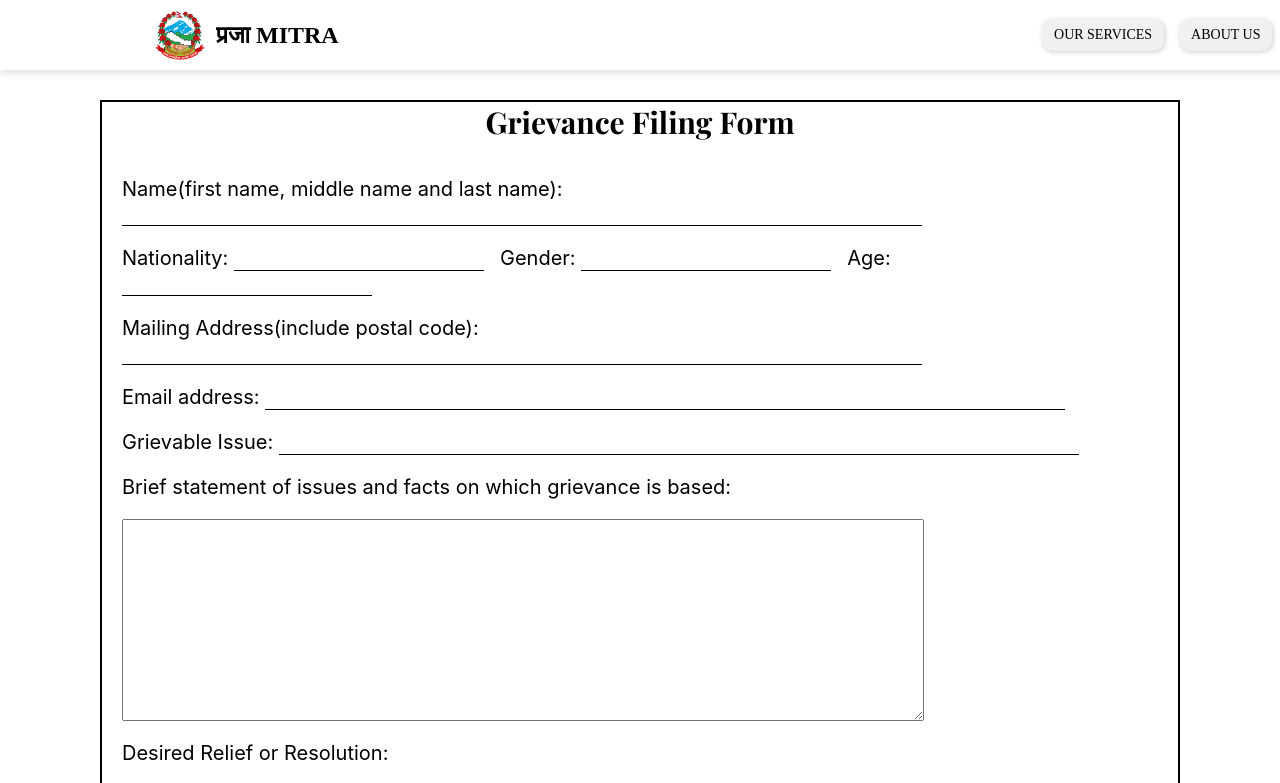
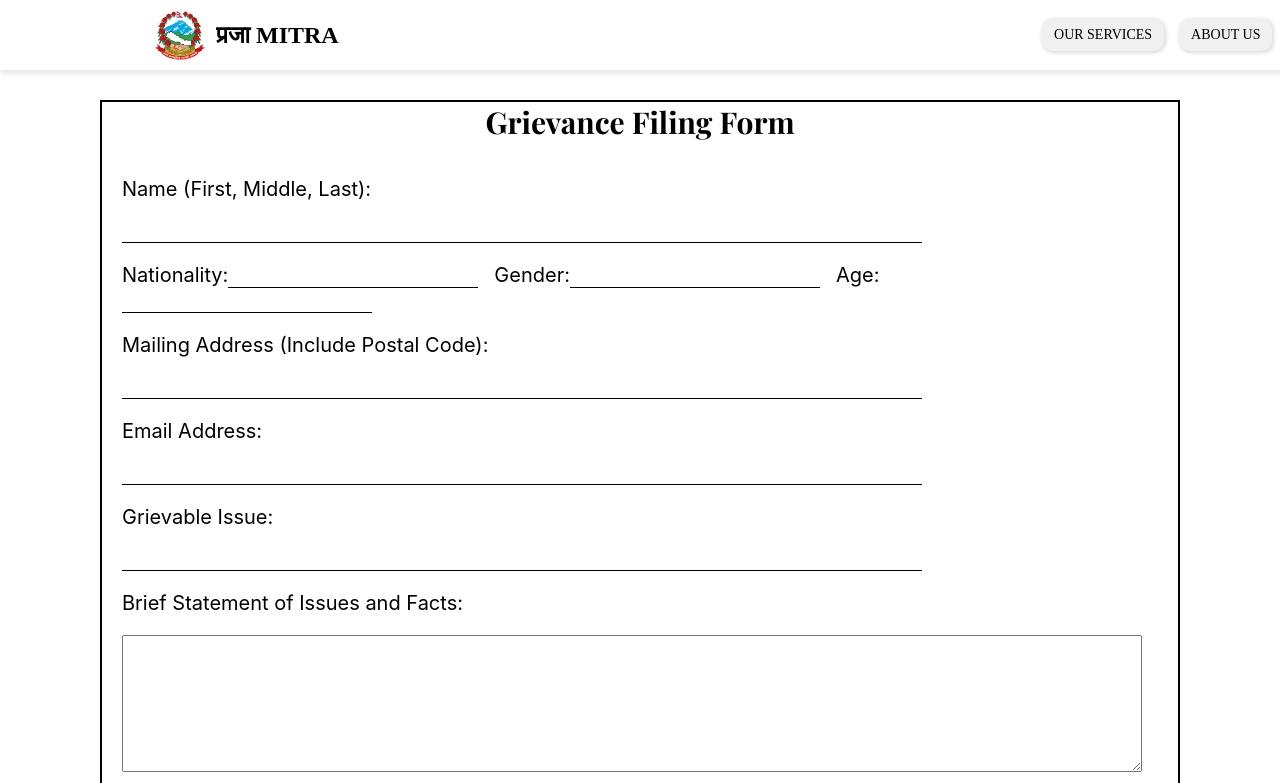
Before and after one commit to rushashrestha/PrajaMitra, a React (Create React App) app: page /grievance-filing in a window 1280 px wide. Shown: the top 783 px of the page. Built offline with nearby package versions, Linux system fonts and the light colour scheme; a web font is replaced by a local one.

Commit message:
grievance application added

```diff
--- a/src/Components/AboutUs/AboutUs.css
+++ b/src/Components/AboutUs/AboutUs.css
@@ -3,8 +3,8 @@
 
 @import url('https://fonts.googleapis.com/css2?family=El+Messiri:wght@400..700&display=swap');
 #about {
-    scroll-margin-top: 100px; /* Prevent overlap with the navbar */
-    min-height: 100vh; /* Ensure visibility */
+    scroll-margin-top: 100px;
+    min-height: 100vh;
     padding: 20px 0;
     background-color: #f0f0f0;
     text-align: center;
@@ -109,7 +109,7 @@
   }
 }
 
-/* For mobile devices */
+
 @media (max-width: 768px) {
   .about-section {
     height: 30vh;
@@ -142,12 +142,12 @@
   }
 }
 
-/* For small mobile devices */
+
 @media (max-width: 480px) {
   .about-section {
     height: auto;
     padding: 10px;
-    box-shadow: none; /* Reduce shadow for cleaner look */
+    box-shadow: none;
   }
 
   .about-section h2 {
--- a/src/Components/Footer/Footer.css
+++ b/src/Components/Footer/Footer.css
@@ -32,11 +32,10 @@
     color: #252525;
     font-size: 20px;
     font-family: "Playfair Display";
-    flex-wrap: wrap; /* Allow links to wrap on smaller screens */
-    justify-content: center; /* Center-align links */
-    padding: 0; /* Remove default padding */
-}
-
+    flex-wrap: wrap;
+    justify-content: center;
+    padding: 0;
+  }
 .footer-links li {
     cursor: pointer;
 }
@@ -61,7 +60,7 @@
 .name-list {
     display: flex;
     gap: 2px;
-    align-items: center; /* Align GitHub icons with names */
+    align-items: center;
 }
 
   .footer-copyright {
@@ -116,10 +115,9 @@
   }
 }
 
-/* Mobile view (768px and below) */
 @media (max-width: 768px) {
   .footer-links {
-    flex-direction: column; /* Stack links vertically */
+    flex-direction: column;
     gap: 15px;
   }
 
@@ -140,7 +138,6 @@
   }
 }
 
-/* Small mobile devices (480px and below) */
 @media (max-width: 480px) {
   .footer {
     padding: 20px 0;
--- a/src/Components/Hero/Hero.css
+++ b/src/Components/Hero/Hero.css
@@ -16,7 +16,7 @@
   flex-direction: column;
   justify-content: center;
   max-width: 60%;
-  background: rgba(0, 0, 0, 0.5); /* Semi-transparent background for better text readability */
+  background: rgba(0, 0, 0, 0.5);
   padding: 20px;
   border-radius: 8px;
 }
@@ -29,9 +29,8 @@
   color: #ffffff;
 }
 
-/* ============ Responsive Design ============ */
 
-/* For tablets */
+
 @media (max-width: 1024px) {
   .heropara {
     max-width: 80%;
@@ -41,7 +40,7 @@
   }
 }
 
-/* For mobile phones */
+
 @media (max-width: 768px) {
   .hero {
     padding: 0 10px;
@@ -55,7 +54,6 @@
   }
 }
 
-/* For smaller mobile devices */
 @media (max-width: 480px) {
   .heropara p {
     font-size: 24px;
--- a/src/Components/Pages/GrievanceFiling/Grievance.css
+++ b/src/Components/Pages/GrievanceFiling/Grievance.css
@@ -38,6 +38,20 @@
     width: 180px;
     align-items: center;
 }
+.applicationContainer {
+    text-align: left;
+    background-color: white;
+    padding: 20px;
+    border-radius: 8px;
+    box-shadow: 0px 0px 10px rgba(0, 0, 0, 0.1);
+  }
+
+  .applicationContainer p:last-of-type {
+    font-weight: bold;
+    font-size: 18px;
+    color: blue;
+    text-align: center;
+  }
 
 @media (max-width: 1024px) {
     .grievanceFiling {
--- a/src/Components/Pages/GrievanceFiling/GrievanceFiling.jsx
+++ b/src/Components/Pages/GrievanceFiling/GrievanceFiling.jsx
@@ -1,30 +1,94 @@
-import React from "react";
-import './Grievance.css'
+import React, { useState } from "react";
+import './Grievance.css';
+
 const GrievanceFiling = () => {
+  const [formData, setFormData] = useState({
+    gName: "",
+    nationality: "",
+    gender: "",
+    age: "",
+    mailingAddress: "",
+    gEmail: "",
+    issues: "",
+    brief: "",
+    resolution: "",
+    submitted: false,
+    applicationNumber: "",
+    status: "Pending"
+  });
+
+  const handleChange = (e) => {
+    setFormData({ ...formData, [e.target.name]: e.target.value });
+  };
+
+  const handleSubmit = (e) => {
+    e.preventDefault();
+    setFormData({
+      ...formData,
+      submitted: true,
+      applicationNumber: Math.floor(100000 + Math.random() * 900000),
+    });
+  };
+
   return (
     <div className="grievanceFiling">
-      <h3 style={{textAlign:'center'}}>Grievance Filing Form</h3>
-      <form action="">
+      {!formData.submitted ? (
+        <form onSubmit={handleSubmit}>
+          <h3 style={{ textAlign: 'center' }}>Grievance Filing Form</h3>
           <div className="form">
-        <label htmlFor="gName">Name(first name, middle name and last name):<input type="text" name="gName" id="gName" /></label>
+            <label>Name (First, Middle, Last):</label>
+            <input type="text" name="gName" value={formData.gName} onChange={handleChange} required />
 
             <div className="rga">
-        <label htmlFor="Nationality">Nationality: <input id="race" type="text" /></label>
-        <label htmlFor="Gender">Gender: <input type="text" id="gGender" /></label>
-        <label htmlFor="Age">Age: <input type="number" id="age"/></label>
+              <label>Nationality:</label>
+              <input type="text" name="nationality" value={formData.nationality} onChange={handleChange} required />
+
+              <label>Gender:</label>
+              <input type="text" name="gender" value={formData.gender} onChange={handleChange} required />
+
+              <label>Age:</label>
+              <input type="number" name="age" value={formData.age} onChange={handleChange} required />
             </div>
 
-        <label htmlFor="MailingAddress">Mailing Address(include postal code): <input type="text" id="mailingAddress"/></label>
-        <label htmlFor="gEmail">Email address: <input type="text" /></label>
+            <label>Mailing Address (Include Postal Code):</label>
+            <input type="text" name="mailingAddress" value={formData.mailingAddress} onChange={handleChange} required />
 
-        <label htmlFor="issues">Grievable Issue: <input type="text" id="issues" /></label>
+            <label>Email Address:</label>
+            <input type="email" name="gEmail" value={formData.gEmail} onChange={handleChange} required />
 
-        <label htmlFor="breif">Brief statement of issues and facts on which grievance is based: </label><textarea name="brief" id="breif"></textarea>
-        <label htmlFor="resolution">Desired Relief or Resolution:</label>
-        <textarea name="resolution" id="resolution"></textarea>
-        <button className="btnSubmit">Submit</button>
+            <label>Grievable Issue:</label>
+            <input type="text" name="issues" value={formData.issues} onChange={handleChange} required />
+
+            <label>Brief Statement of Issues and Facts:</label>
+            <textarea name="brief" value={formData.brief} onChange={handleChange} required rows={9}></textarea>
+
+            <label>Desired Relief or Resolution:</label>
+            <textarea name="resolution" value={formData.resolution} onChange={handleChange} required rows={9}></textarea>
+
+            <button type="submit" className="btnSubmit">Submit</button>
           </div>
         </form>
+      ) : (
+        <div className="applicationContainer">
+          <h3 style={{ textAlign: 'center' }}>Grievance Application Receipt</h3>
+          <p><strong>Application Number:</strong> {formData.applicationNumber}</p>
+          <p><strong>Name:</strong> {formData.gName}</p>
+          <p><strong>Nationality:</strong> {formData.nationality}</p>
+          <p><strong>Gender:</strong> {formData.gender}</p>
+          <p><strong>Age:</strong> {formData.age}</p>
+          <p><strong>Mailing Address:</strong> {formData.mailingAddress}</p>
+          <p><strong>Email:</strong> {formData.gEmail}</p>
+          <p><strong>Grievable Issue:</strong> {formData.issues}</p>
+          <p><strong>Brief Statement:</strong> {formData.brief}</p>
+          <p><strong>Desired Resolution:</strong> {formData.resolution}</p>
+
+          <p style={{ fontWeight: "bold", color: "blue", textAlign: "center", fontSize: "18px" }}>
+            Application Status: {formData.status}
+          </p>
+
+          <p style={{ textAlign: "center" }}>Your grievance has been recorded. You will receive further updates via email.</p>
+        </div>
+      )}
     </div>
   );
 };
```
Lines whose indentation alone changed are shown as unchanged.
